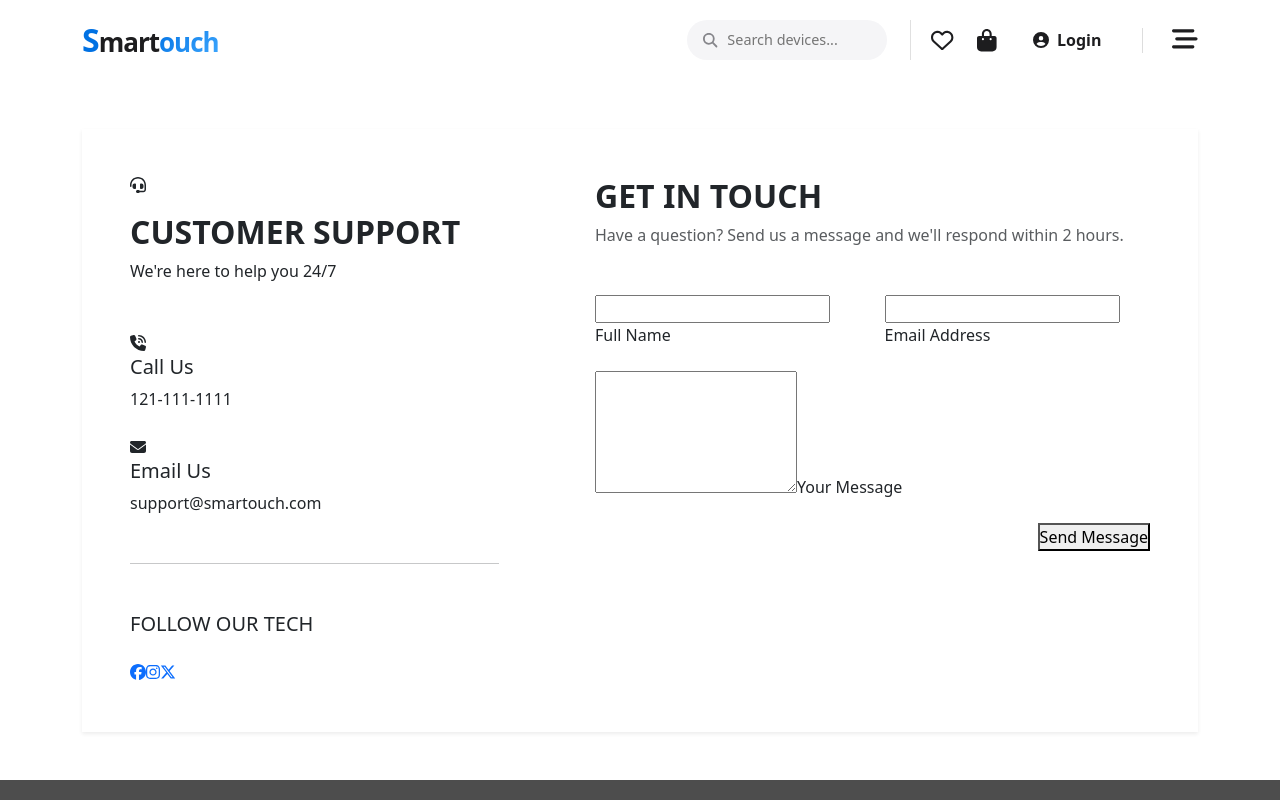
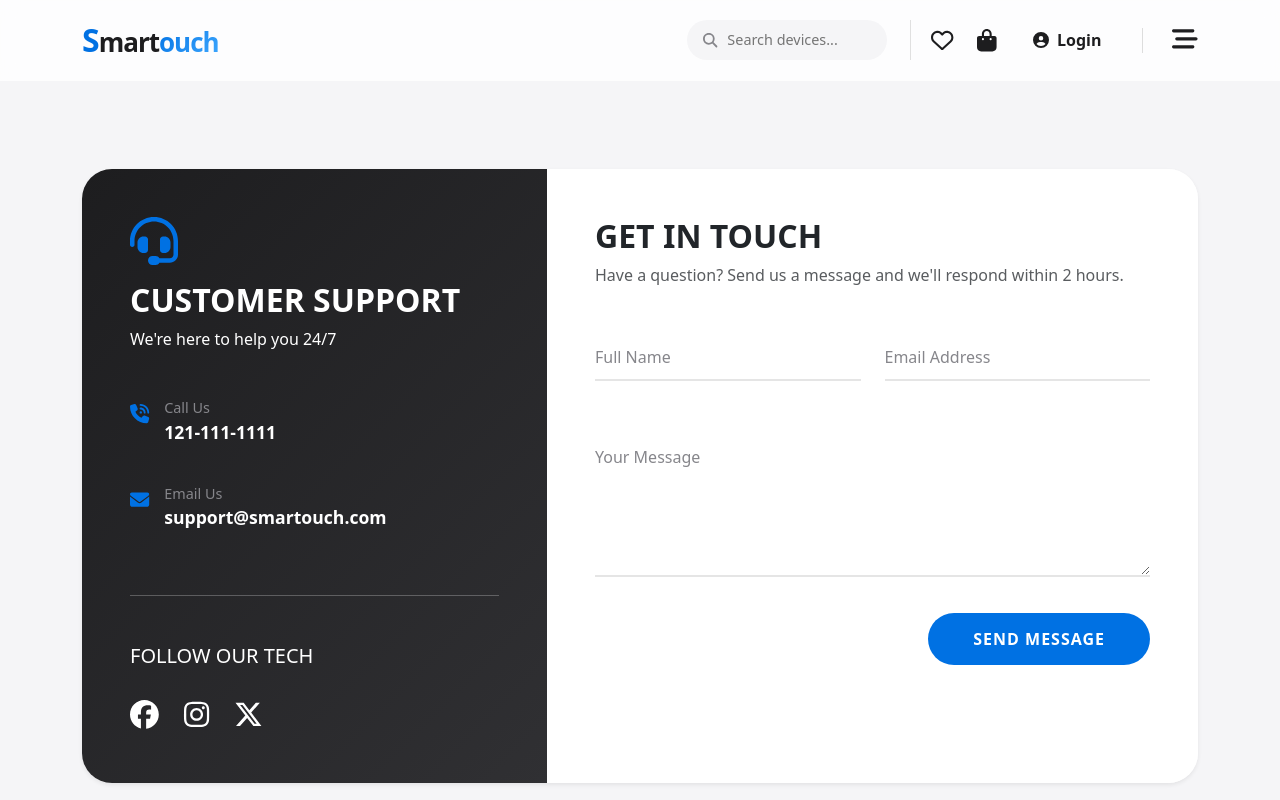
Before and after one commit to ab0bakr1/SmarToucH, a React (Create React App) app: page /contact-us in a window 1280 px wide. Shown: the top 800 px of the page. Built offline with nearby package versions, Linux system fonts and the light colour scheme.

Commit message:
Update Contact.css

```diff
--- a/src/Component/Contact/Contact.css
+++ b/src/Component/Contact/Contact.css
@@ -1,66 +1,137 @@
-.contact{
-    color: rgb(77, 77, 77);
+.contact-page-wrapper {
+    background-color: #f5f5f7;
+    min-height: 100vh;
 }
-.contact-customer{
-    font-family: Arial, Helvetica, sans-serif;
+
+.contact-main-section {
+    background: white;
+    border-radius: 30px;
+    overflow: hidden;
+    margin: 40px 0;
 }
-.contact-customer h4 {
-    color:rgb(55, 115, 255);
+
+/* لوحة المعلومات (اليسار) */
+.contact-info-panel {
+    background: linear-gradient(135deg, #1d1d1f 0%, #303033 100%);
+    color: white;
+}
+
+.support-icon {
+    font-size: 3rem;
+    color: #0071e3;
+}
+
+.detail-item {
+    display: flex;
+    align-items: flex-start;
+    gap: 15px;
+}
+
+.detail-icon {
+    font-size: 1.2rem;
+    color: #0071e3;
+    margin-top: 5px;
+}
+
+.detail-item h5 {
+    font-size: 0.9rem;
+    color: #86868b;
+    margin-bottom: 2px;
+}
+
+.detail-item p {
+    font-size: 1.1rem;
+    font-weight: 600;
+}
+
+.social-icons-group {
+    display: flex;
+    gap: 25px;
+    font-size: 1.8rem;
+}
+
+.social-icons-group a {
+    color: #fff;
+    transition: 0.3s;
+}
+
+.social-icons-group a:hover {
+    color: #0071e3;
+    transform: translateY(-5px);
+}
+
+/* لوحة النموذج (اليوم) */
+.contact-form-panel {
+    background-color: #ffffff;
+}
+
+/* تأثير Input الحديث (Floating Labels) */
+.input-group-custom {
+    position: relative;
+    margin-bottom: 30px;
+}
+
+.input-group-custom input,
+.input-group-custom textarea {
+    width: 100%;
+    padding: 10px 0;
+    font-size: 1rem;
+    color: #1d1d1f;
+    border: none;
+    border-bottom: 2px solid #e5e5e5;
+    outline: none;
+    background: transparent;
+    transition: 0.3s;
+}
+
+.input-group-custom label {
+    position: absolute;
+    top: 10px;
+    left: 0;
+    color: #86868b;
+    pointer-events: none;
+    transition: 0.3s;
+}
+
+.input-group-custom input:focus ~ label,
+.input-group-custom input:valid ~ label,
+.input-group-custom textarea:focus ~ label,
+.input-group-custom textarea:valid ~ label {
+    top: -15px;
+    font-size: 0.8rem;
+    color: #0071e3;
     font-weight: 700;
 }
-.contact-customer span{
-    font-weight: 300;
+
+.input-group-custom input:focus,
+.input-group-custom textarea:focus {
+    border-bottom: 2px solid #0071e3;
 }
-.contact-media{
-    display: flex;
-    justify-content: center;
-    font-size: 50px;
-    gap: 50px;
+
+/* زر الإرسال */
+.send-btn-modern {
+    background: #0071e3;
+    color: white;
+    padding: 14px 45px;
+    border: none;
+    border-radius: 50px;
+    font-weight: 600;
+    text-transform: uppercase;
+    letter-spacing: 1px;
+    transition: all 0.3s cubic-bezier(0.175, 0.885, 0.32, 1.275);
+    cursor: pointer;
 }
-.contact-us{
-    text-align: center;
+
+.send-btn-modern:hover {
+    background: #005bb5;
+    transform: scale(1.05);
+    box-shadow: 0 10px 20px rgba(0, 113, 227, 0.2);
 }
-.contact-form input{
-    width: 40%;
-    border: 0;
-    border-bottom:2px solid black;
-    padding: 5px 10px;
-    outline:none;
-    margin-bottom: 15px;
-    margin-inline:10px;
-    background-color: transparent;
-    transition: 0.2s ease-in-out;
+
+/* التجاوب */
+@media (max-width: 991px) {
+    .contact-main-section { border-radius: 0; margin: 0; }
+    .contact-info-panel { text-align: center; }
+    .detail-item { justify-content: center; }
+    .social-icons-group { justify-content: center; }
 }
-.contact-form input:hover{
-    border-bottom:3px solid black;
-}
-.contact-form input:focus{
-    outline:1px solid black;
-}
-.contact-form textarea{
-    width: 80%;
-    border: 0;
-    border-bottom:2px solid black;
-    padding: 5px 10px;
-    outline:none;
-    margin-bottom: 15px;
-    margin-inline:10px;
-    background-color: transparent;
-    transition: 0.4s ease-in-out;
-}
-.contact-form button{
-    text-transform: capitalize;
-    font-weight: 700;
-    border-radius: 5px;
-    margin-top: 10px;
-    border: 1px transparent solid;
-    color: rgb(55, 115, 255);
-    padding: 10px 50px;
-    outline:none;
-    background-color: black;
-    transition: 0.4s ease-in-out;
-}
-.contact-form button:hover{
-    background-color: transparent;
-    border: dashed 1px rgb(55, 115, 255);
-}
```
